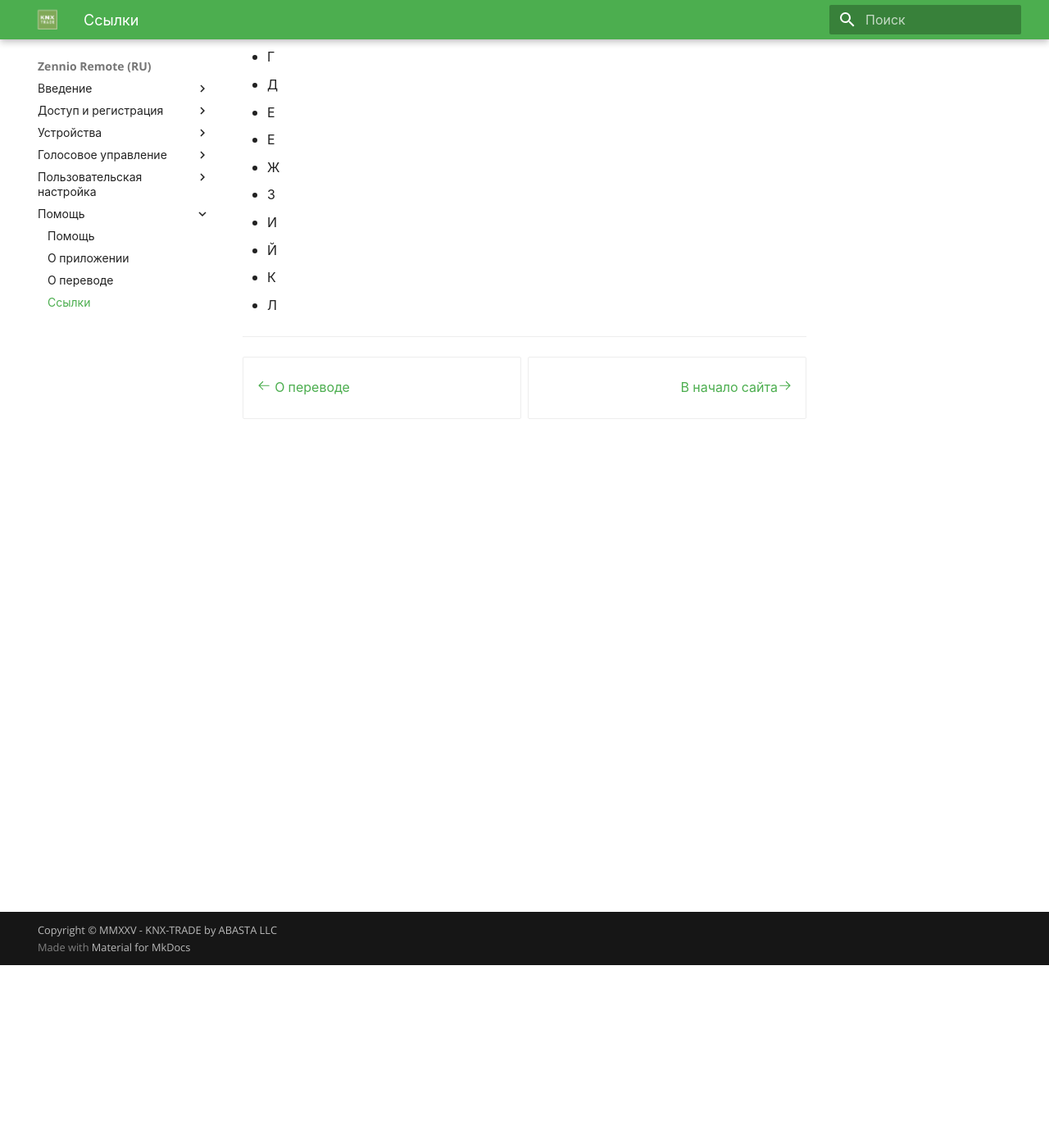
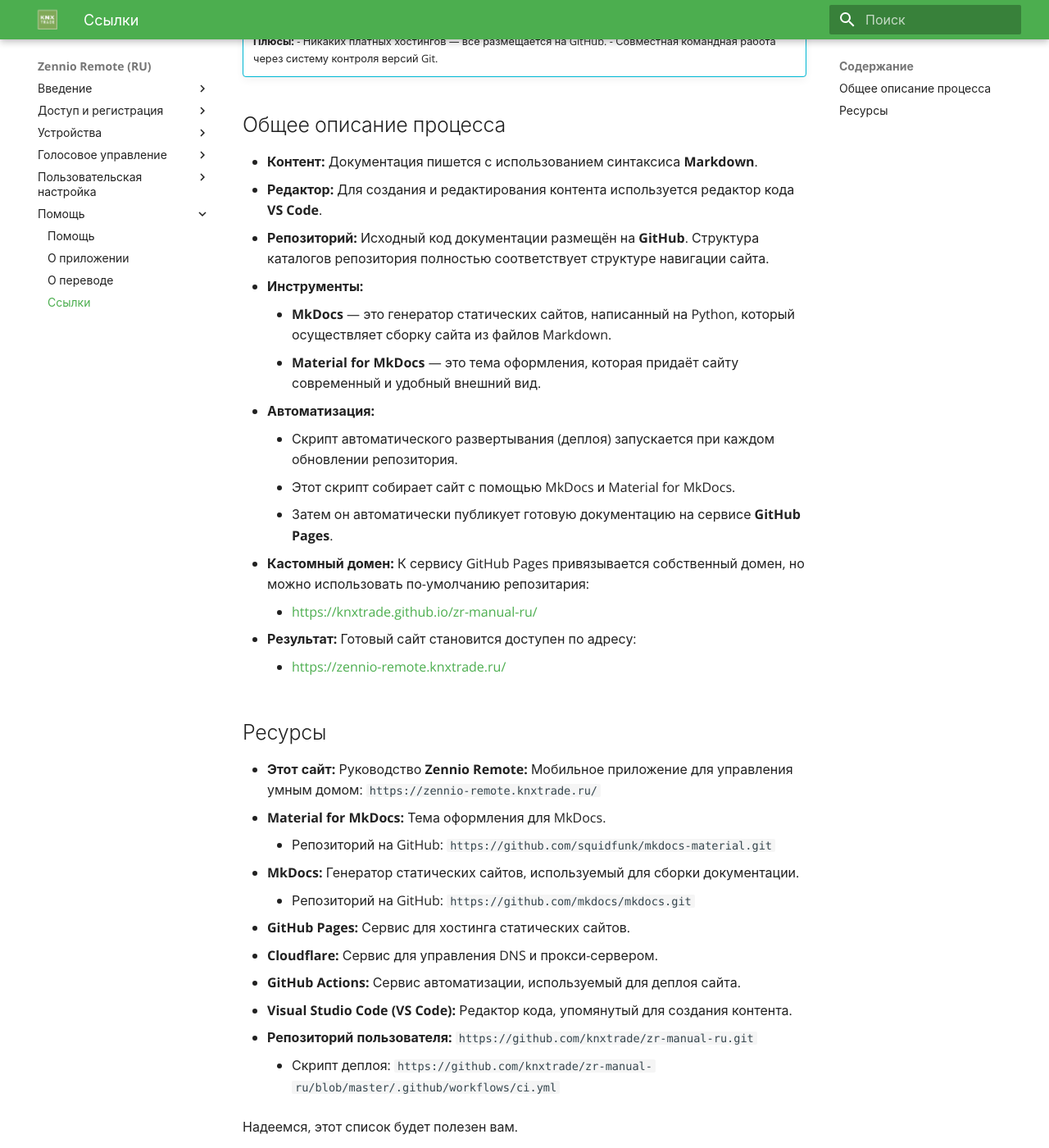
Before and after one commit to knxtrade/zr-manual-ru, an MkDocs documentation site: the page built from docs/help/links.md, in a window 1280 px wide and 1400 px high, scrolled down 223 px. Shown: the whole window at 82% size. Built offline with MkDocs 1.6.1 and Material for MkDocs 9.7.7, drawn with Linux system fonts in a browser that asks for light colours; some web fonts are replaced; some of the changed text lies outside the part shown.

Commit message:
(добавлено) ссылки

```diff
--- a/docs/help/links.md
+++ b/docs/help/links.md
@@ -1,18 +1,44 @@
 # Ссылки
 
-- А
-- Б
-- В
-- Г
-- Д
-- Е
-- Е
-- Ж
-- З
-- И
-- Й
-- К
-- Л
+!!! info "Как документация превращается в сайт"
+    Полностью свободное и открытое решение для публикации документации в сети.
+
+    **Плюсы:**
+    - Никаких платных хостингов — всё размещается на GitHub.
+    - Совместная командная работа через систему контроля версий Git.
+
+## Общее описание процесса
+
+- **Контент:** Документация пишется с использованием синтаксиса **Markdown**.
+- **Редактор:** Для создания и редактирования контента используется редактор кода **VS Code**.
+- **Репозиторий:** Исходный код документации размещён на **GitHub**. Структура каталогов репозитория полностью соответствует структуре навигации сайта.
+- **Инструменты:**
+    - **MkDocs** — это генератор статических сайтов, написанный на Python, который осуществляет сборку сайта из файлов Markdown.
+    - **Material for MkDocs** — это тема оформления, которая придаёт сайту современный и удобный внешний вид.
+- **Автоматизация:**
+    - Скрипт автоматического развертывания (деплоя) запускается при каждом обновлении репозитория.
+    - Этот скрипт собирает сайт с помощью MkDocs и Material for MkDocs.
+    - Затем он автоматически публикует готовую документацию на сервисе **GitHub Pages**.
+- **Кастомный домен:** К сервису GitHub Pages привязывается собственный домен, но можно использовать по-умолчанию репозитария:
+    - [https://knxtrade.github.io/zr-manual-ru/](https://knxtrade.github.io/zr-manual-ru/)
+- **Результат:** Готовый сайт становится доступен по адресу:
+    - [https://zennio-remote.knxtrade.ru/](https://zennio-remote.knxtrade.ru/)
+
+## Ресурсы
+
+- **Этот сайт:** Руководство **Zennio Remote:** Мобильное приложение для управления умным домом: `https://zennio-remote.knxtrade.ru/`
+- **Material for MkDocs:** Тема оформления для MkDocs.
+    - Репозиторий на GitHub: `https://github.com/squidfunk/mkdocs-material.git`
+- **MkDocs:** Генератор статических сайтов, используемый для сборки документации.
+    - Репозиторий на GitHub: `https://github.com/mkdocs/mkdocs.git`
+- **GitHub Pages:** Сервис для хостинга статических сайтов.
+- **Cloudflare:** Сервис для управления DNS и прокси-сервером.
+- **GitHub Actions:** Сервис автоматизации, используемый для деплоя сайта.
+- **Visual Studio Code (VS Code):** Редактор кода, упомянутый для создания контента.
+- **Репозиторий пользователя:** `https://github.com/knxtrade/zr-manual-ru.git`
+    - Скрипт деплоя: `https://github.com/knxtrade/zr-manual-ru/blob/master/.github/workflows/ci.yml`
+
+Надеемся, этот список будет полезен вам.
 
 ------
 
```
Also changed, not shown: docs/help/translation.md (+1 -1 lines).
